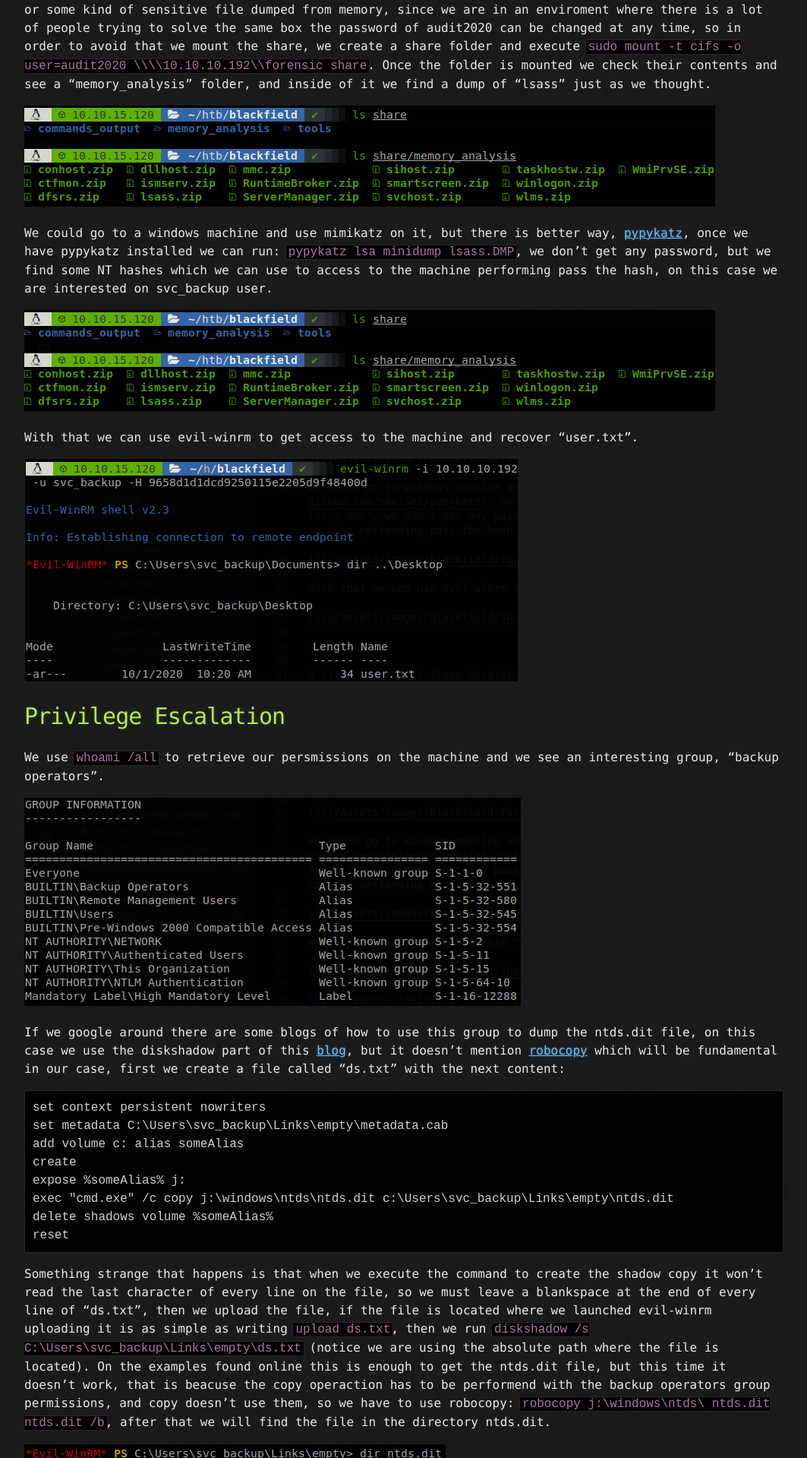
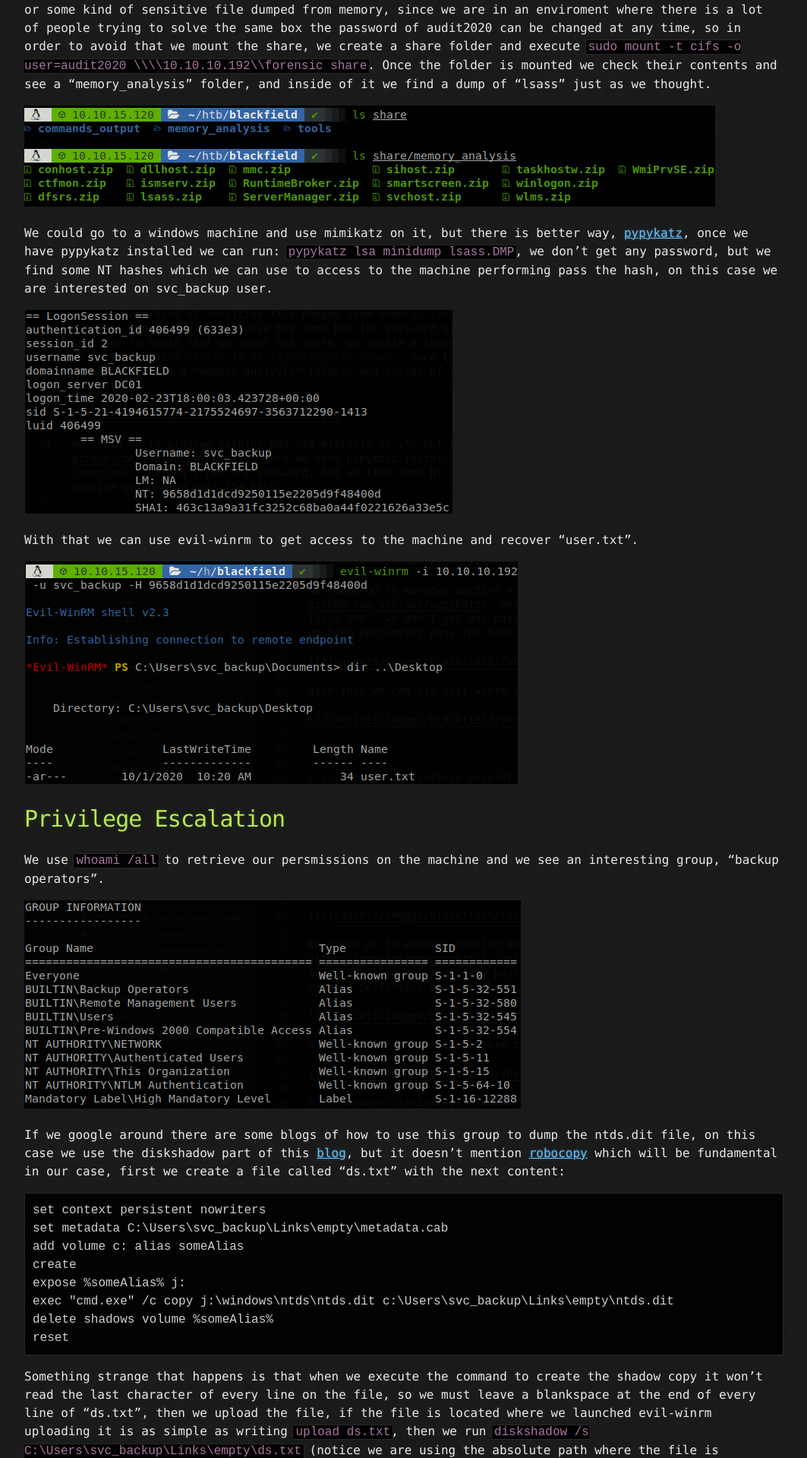
Before and after one commit to 5ubterranean/5ubterranean.github.io, a Jekyll site: the page built from _posts/2020-10-02-blackfield.md, in a window 1280 px wide. Shown: the part 4481-6400 px from the top of the page at 76% size, without its empty margins (108-1171 px from the left). Built offline with Jekyll 4.4.1, drawn with Linux system fonts in a browser that asks for light colours.

Commit message:
blackfied writeup fix

```diff
--- a/_posts/2020-10-02-blackfield.md
+++ b/_posts/2020-10-02-blackfield.md
@@ -72,7 +72,7 @@
 
 We could go to a windows machine and use mimikatz on it, but there is better way, [pypykatz](https://github.com/skelsec/pypykatz), once we have pypykatz installed we can run: `pypykatz lsa minidump lsass.DMP`, we don't get any password, but we find some NT hashes which we can use to access to the machine performing pass the hash, on this case we are interested on svc_backup user.
 
-![](/assets/images/blackfield/forensic.png)
+![](/assets/images/blackfield/pypykatz.png)
 
 With that we can use evil-winrm to get access to the machine and recover "user.txt".
 
```
